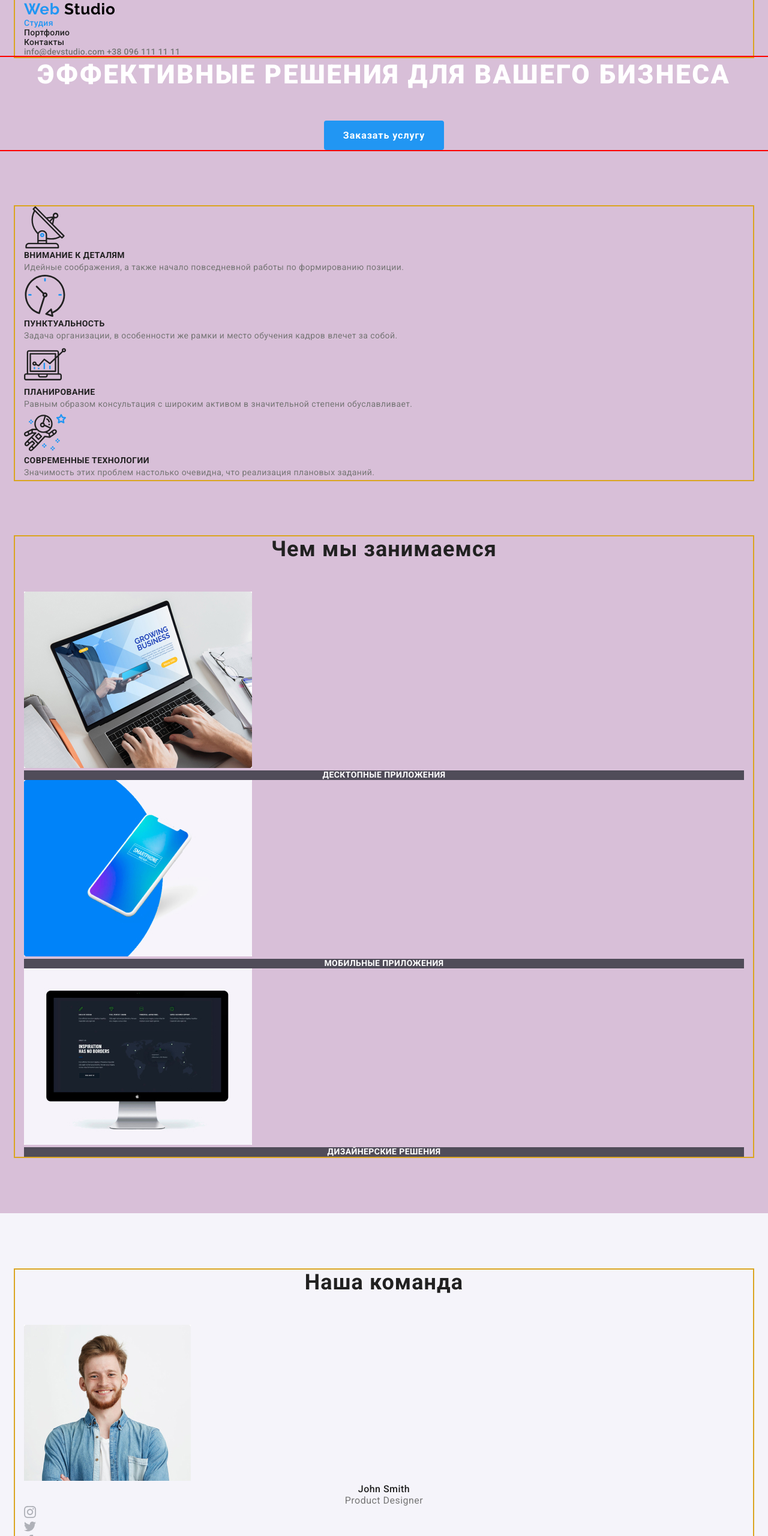
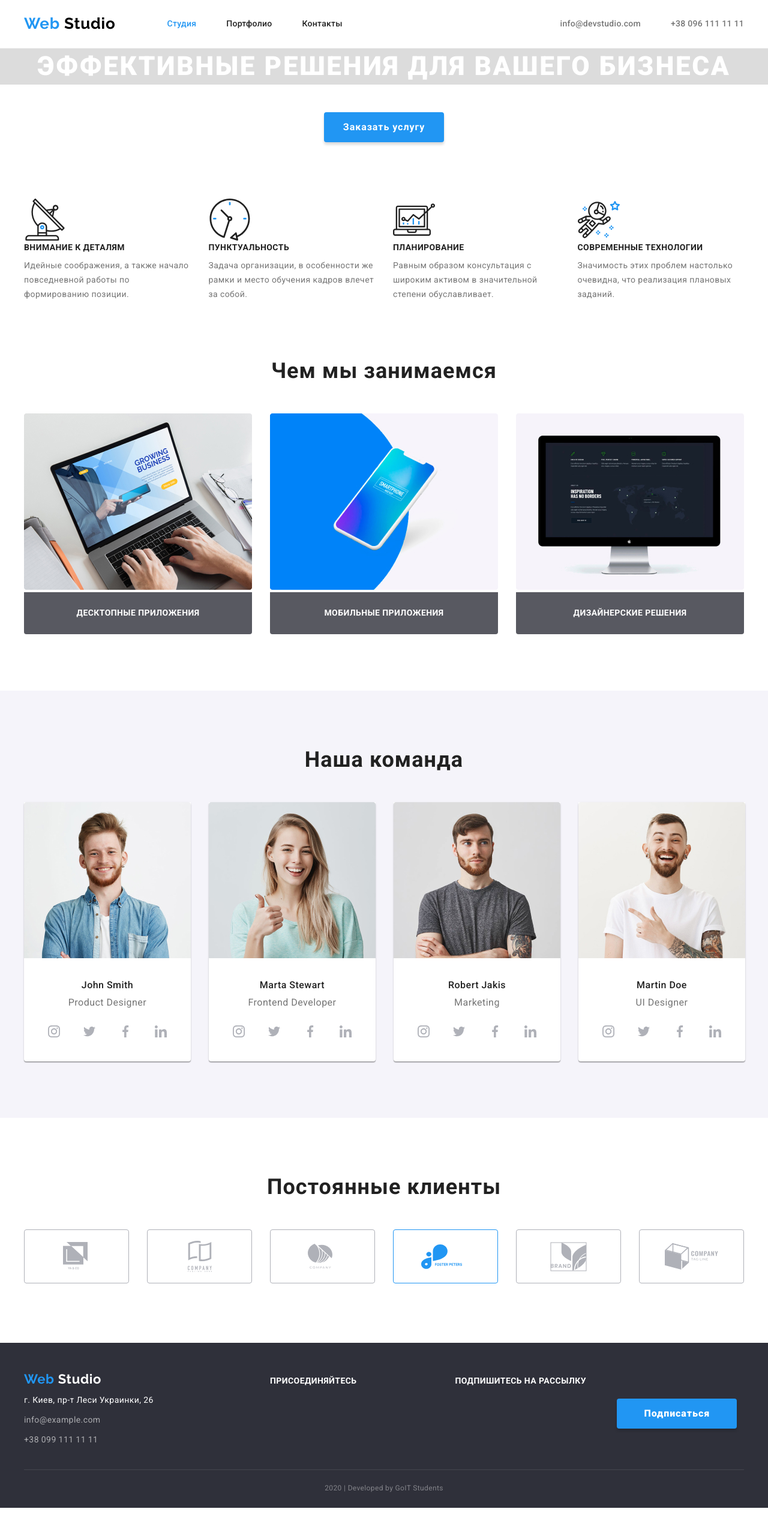
Before and after one commit to olena-kharchenko/goit-markup-hw-03, a plain HTML site: page index.html in a window 1280 px wide. Shown: the top 2560 px of the page at 60% size. After the commit the page ends 2513 px from the top, so only its background shows below. Drawn offline with nearby package versions, Linux system fonts and the light colour scheme.

Commit message:
Добавление блоков и флексов

```diff
--- a/css/styles.css
+++ b/css/styles.css
@@ -34,11 +34,10 @@ html {
 }
 
 body {
-  background-color: thistle;
+  background-color: var(--primary-white-color);
   color: var(--primary-text-color);
 
   font-family: Roboto, sans-serif;
-  margin: 0;
 }
 
 .container {
@@ -47,7 +46,7 @@ body {
   width: 1230px;
   padding-left: 15px;
   padding-right: 15px;
-  outline: 2px solid goldenrod;
+  /* outline: 2px solid goldenrod; */
 }
 
 h1,
@@ -65,8 +64,36 @@ p {
 }
 
 /* Site nav */
+header {
+  border-bottom: 1px solid #ececec;
+}
+
+.flex-header {
+  display: flex;
+  align-items: center;
+}
+
+.flex-nav {
+  display: flex;
+  align-items: center;
+}
+
+.mail-nav {
+  display: flex;
+  margin-left: auto;
+}
+
+.site-nav .item:not(:last-child),
+.mail-nav .link:not(:last-child) {
+  margin-right: 50px;
+}
 
 .logo {
+  display: block;
+  padding-top: 24px;
+  padding-bottom: 25px;
+  margin-right: 86px;
+
   color: var(--primary-black-color);
   text-decoration: none;
 
@@ -91,6 +118,10 @@ p {
 }
 
 .site-nav .link {
+  display: block;
+  padding-top: 32px;
+  padding-bottom: 32px;
+
   color: var(--title-text-color);
   text-decoration: none;
 }
@@ -105,6 +136,10 @@ p {
 }
 
 .contacts-nav .link {
+  display: block;
+  padding-top: 32px;
+  padding-bottom: 32px;
+
   color: inherit;
   text-decoration: none;
 }
@@ -118,11 +153,12 @@ p {
 .hero {
   text-align: center;
 
-  outline: 2px solid red;
+  /* outline: 2px solid red; */
 }
 
 .hero-title {
   color: var(--primary-white-color);
+  background-color: gainsboro;
 
   font-weight: 900;
   font-size: 44px;
@@ -138,12 +174,14 @@ p {
 
 .button {
   display: inline-block;
+
   border-radius: 4px;
   padding: 10px 32px;
   min-width: 200px;
 
   color: var(--primary-white-color);
   background-color: var(--accent-color);
+  box-shadow: 0px 4px 4px rgba(0, 0, 0, 0.15);
   text-decoration: none;
   text-align: center;
 
@@ -174,7 +212,21 @@ p {
 }
 
 /* Раздел Преимущества */
+.flex-features {
+  display: flex;
+}
+
+.flex-features .item {
+  width: 278px;
+}
+
+.flex-features .item:not(:last-child) {
+  margin-right: 30px;
+}
+
 .title.features {
+  margin-bottom: 10px;
+
   font-weight: 700;
   font-size: 14px;
   line-height: 1.14;
@@ -201,9 +253,25 @@ p {
 }
 
 /* текст в Чем мы занимаемся */
+.flex-apps {
+  display: flex;
+}
+
+.flex-apps .item {
+  width: 380px;
+}
+
+.flex-apps .item:not(:last-child) {
+  margin-right: 30px;
+}
+
 .subtitle {
+  padding-top: 27px;
+  padding-bottom: 27px;
+
   color: var(--primary-white-color);
   background-color: var(--bg-subtitle-color);
+  border-radius: 0px 0px 4px 4px;
 
   font-weight: 700;
   font-size: 14px;
@@ -213,8 +281,37 @@ p {
   text-transform: uppercase;
 }
 
-/* Имена нашей команды */
+/* Наша команда */
+.flex-command {
+  display: flex;
+}
+
+.flex-command .item {
+  padding-bottom: 36px;
+
+  width: 278px;
+  background-color: var(--primary-white-color);
+  box-shadow: 0px 2px 1px rgba(0, 0, 0, 0.2), 0px 1px 1px rgba(0, 0, 0, 0.14),
+    0px 1px 3px rgba(0, 0, 0, 0.12);
+  border-radius: 4px;
+}
+
+.flex-command .item:not(:last-child) {
+  margin-right: 30px;
+}
+
+.flex-social {
+  display: flex;
+  justify-content: space-evenly;
+}
+
+.photo {
+  margin-bottom: 30px;
+}
+
 .title.medium {
+  margin-bottom: 10px;
+
   font-weight: 500;
   font-size: 16px;
   line-height: 1.19;
@@ -224,9 +321,11 @@ p {
 
 /* Профессии нашей команды */
 .text-small {
+  margin-bottom: 29px;
+
   font-weight: 400;
   font-size: 16px;
-  line-height: 1, 19;
+  line-height: 1.19;
   text-align: center;
   letter-spacing: 0.03em;
 }
@@ -237,9 +336,39 @@ p {
   background-color: var(--bg-btn-fltr-color);
 }
 
+/* Постоянные клиенты*/
+
+.flex-company {
+  display: flex;
+}
+
+.flex-company .item {
+  width: 175px;
+}
+
+.flex-company .item:not(:last-child) {
+  margin-right: 30px;
+}
+
 /* Footer */
 
+.container.footer {
+  padding-bottom: 21px;
+}
+
+.flex-footer {
+  display: flex;
+  padding-top: 48px;
+
+  border-bottom: 1px solid rgba(255, 255, 255, 0.1);
+}
+
 .logo-footer {
+  padding-top: 0;
+  padding-bottom: 0;
+  margin-bottom: 10px;
+  margin-right: 281px;
+
   color: var(--primary-white-color);
 
   font-family: Raleway;
@@ -261,6 +390,11 @@ p {
   letter-spacing: 0.03em;
 }
 
+.address-nav .item {
+  display: inline-block;
+  margin-bottom: 9px;
+}
+
 .address-nav .link {
   color: var(--primary-white-color);
   text-decoration: none;
@@ -272,6 +406,9 @@ p {
 }
 
 .social .link {
+  margin-top: 8px;
+  margin-bottom: 21px;
+
   color: var(--primary-white-color);
 
   font-weight: 700;
@@ -282,13 +419,24 @@ p {
 }
 
 .button.subscription {
+  margin-left: 270px;
   font-weight: 900;
   font-size: 16px;
   line-height: 1.87;
   letter-spacing: 0.06em;
 }
 
+.flex-footer-address {
+  margin-bottom: 28px;
+}
+
+.slogan {
+  margin-right: 164px;
+}
+
 .author {
+  margin-top: 18px;
+
   color: var(--author-color);
 
   font-weight: 400;
@@ -299,11 +447,16 @@ p {
 }
 
 /* Portfolio */
+
 .btn-container {
+  display: flex;
   margin-bottom: 50px;
+  justify-content: center;
 }
 
 .btn-filter {
+  padding: 6px 22px;
+
   color: var(--title-text-color);
   background-color: var(--bg-btn-fltr-color);
 
@@ -313,6 +466,12 @@ p {
   line-height: 1.62;
   text-align: center;
   letter-spacing: 0.03em;
+  border: 0;
+  border-radius: 4px;
+}
+
+.btn-filter:not(:last-child) {
+  margin-right: 8px;
 }
 
 .btn-filter:hover,
@@ -321,13 +480,36 @@ p {
   background-color: var(--accent-color);
 }
 
+.flex-examples {
+  display: flex;
+  flex-wrap: wrap;
+  margin: -15px;
+}
+
+.flex-examples .item {
+  width: 380px;
+  margin: 15px;
+  padding-bottom: 20px;
+
+  background: var(--primary-white-color);
+  border: 1px solid #eeeeee;
+  border-radius: 5px;
+}
+
 .portfolio h2 {
+  margin-bottom: 4px;
+
   color: var(--title-text-color);
 
   font-weight: 700;
   font-size: 18px;
   line-height: 2;
   letter-spacing: 0.06em;
+  text-indent: 24px;
+}
+
+.sсreenshot {
+  margin-bottom: 20px;
 }
 
 .caption {
@@ -335,6 +517,7 @@ p {
   font-size: 16px;
   line-height: 1.87;
   letter-spacing: 0.03em;
+  text-indent: 24px;
 }
 
 .description {
@@ -344,6 +527,7 @@ p {
   font-size: 18px;
   line-height: 1.56;
   letter-spacing: 0.03em;
+  text-indent: 24px;
 }
 
 footer {
--- a/index.html
+++ b/index.html
@@ -8,24 +8,32 @@
       href="https://fonts.googleapis.com/css2?family=Raleway:wght@700&family=Roboto:wght@400;500;700;900&display=swap"
       rel="stylesheet"
     />
+    <link
+      rel="stylesheet"
+      href="https://cdnjs.cloudflare.com/ajax/libs/modern-normalize/0.6.0/modern-normalize.min.css"
+    />
     <link rel="stylesheet" href="./css/styles.css" />
   </head>
   <body>
     <!--Шапка сайта-->
     <header>
-      <div class="container">
-        <nav>
+      <div class="container flex-header">
+        <nav class="flex-nav">
           <a href="./index.html" class="logo"
             ><span class="accent">Web</span> Studio</a
           >
 
-          <ul class="site-nav list">
-            <li><a href="./index.html" class="link current">Студия</a></li>
-            <li><a href="./portfolio.html" class="link">Портфолио</a></li>
-            <li><a href="" class="link">Контакты</a></li>
+          <ul class="site-nav list flex-nav">
+            <li class="item">
+              <a href="./index.html" class="link current">Студия</a>
+            </li>
+            <li class="item">
+              <a href="./portfolio.html" class="link">Портфолио</a>
+            </li>
+            <li class="item"><a href="" class="link">Контакты</a></li>
           </ul>
         </nav>
-        <address class="contacts-nav">
+        <address class="contacts-nav mail-nav">
           <a href="mailto:info@devstudio.com" class="link"
             >info@devstudio.com</a
           >
@@ -47,8 +55,8 @@
         <div class="container">
           <!-- h2 потом скрыть!!! -->
           <h2 class="hidden">Преимущества</h2>
-          <ul class="list">
-            <li>
+          <ul class="list flex-features">
+            <li class="item">
               <a href=""
                 ><img
                   src="./images/antenna-1.svg"
@@ -62,7 +70,7 @@
                 формированию позиции.
               </p>
             </li>
-            <li>
+            <li class="item">
               <a href=""
                 ><img
                   src="./images/clock-1.svg"
@@ -76,7 +84,7 @@
                 кадров влечет за собой.
               </p>
             </li>
-            <li>
+            <li class="item">
               <a href=""
                 ><img
                   src="./images/diagram-1.svg"
@@ -90,7 +98,7 @@
                 степени обуславливает.
               </p>
             </li>
-            <li>
+            <li class="item">
               <a href=""
                 ><img
                   src="./images/astronaut-1.svg"
@@ -112,8 +120,8 @@
       <section class="section">
         <div class="container">
           <h2 class="title big">Чем мы занимаемся</h2>
-          <ul class="list">
-            <li>
+          <ul class="list flex-apps">
+            <li class="item">
               <a href=""
                 ><img
                   src="./images/desktop-applications.jpg"
@@ -122,7 +130,7 @@
               /></a>
               <h3 class="subtitle">Десктопные приложения</h3>
             </li>
-            <li>
+            <li class="item">
               <a href=""
                 ><img
                   src="./images/mobile-applications.jpg"
@@ -131,7 +139,7 @@
               /></a>
               <h3 class="subtitle">Мобильные приложения</h3>
             </li>
-            <li>
+            <li class="item">
               <a href=""
                 ><img
                   src="./images/desiner-solutions.jpg"
@@ -147,17 +155,18 @@
       <section class="section bg-highlighting">
         <div class="container">
           <h2 class="title big">Наша команда</h2>
-          <ul class="list">
+          <ul class="list flex-command">
             <!-- Джон Смит -->
-            <li>
+            <li class="item">
               <img
+                class="photo"
                 src="./images/john-smith-photo.jpg"
                 alt="Джон Смит"
                 width="278"
               />
               <h3 class="title medium">John Smith</h3>
               <p class="text-small">Product Designer</p>
-              <ul class="list">
+              <ul class="list flex-social">
                 <li>
                   <a href=""
                     ><img
@@ -193,15 +202,16 @@
               </ul>
             </li>
             <!-- Марта Стюарт -->
-            <li>
+            <li class="item">
               <img
+                class="photo"
                 src="./images/marta-stewart-photo.jpg"
                 alt="Марта Стюарт"
                 width="278"
               />
               <h3 class="title medium">Marta Stewart</h3>
               <p class="text-small">Frontend Developer</p>
-              <ul class="list">
+              <ul class="list flex-social">
                 <li>
                   <a href=""
                     ><img
@@ -237,15 +247,16 @@
               </ul>
             </li>
             <!-- Роберт Якис -->
-            <li>
+            <li class="item">
               <img
+                class="photo"
                 src="./images/robert-jakis-photo.jpg"
                 alt="Роберт Якис"
                 width="278"
               />
               <h3 class="title medium">Robert Jakis</h3>
               <p class="text-small">Marketing</p>
-              <ul class="list">
+              <ul class="list flex-social">
                 <li>
                   <a href=""
                     ><img
@@ -281,15 +292,16 @@
               </ul>
             </li>
             <!-- Мартин Доу -->
-            <li>
+            <li class="item">
               <img
+                class="photo"
                 src="./images/martin-doe-photo.jpg"
                 alt="Мартин Доу"
                 width="278"
               />
               <h3 class="title medium">Martin Doe</h3>
               <p class="text-small">UI Designer</p>
-              <ul class="list">
+              <ul class="list flex-social">
                 <li>
                   <a href=""
                     ><img
@@ -331,13 +343,13 @@
       <section class="section">
         <div class="container">
           <h2 class="title big">Постоянные клиенты</h2>
-          <ul class="list">
-            <li>
+          <ul class="list flex-company">
+            <li class="item">
               <a href=""
                 ><img src="./images/client-1.svg" alt="YA & CO" width="175"
               /></a>
             </li>
-            <li>
+            <li class="item">
               <a href=""
                 ><img
                   src="./images/client-2.svg"
@@ -345,12 +357,12 @@
                   width="175"
               /></a>
             </li>
-            <li>
+            <li class="item">
               <a href=""
                 ><img src="./images/client-3.svg" alt="Company" width="175"
               /></a>
             </li>
-            <li>
+            <li class="item">
               <a href=""
                 ><img
                   src="./images/client-4.svg"
@@ -358,12 +370,12 @@
                   width="175"
               /></a>
             </li>
-            <li>
+            <li class="item">
               <a href=""
                 ><img src="./images/client-5.svg" alt="Brand" width="175"
               /></a>
             </li>
-            <li>
+            <li class="item">
               <a href=""
                 ><img
                   src="./images/client-6.svg"
@@ -377,70 +389,72 @@
     </main>
     <!-- Футер -->
     <footer>
-      <div class="container">
-        <div>
-          <div>
+      <div class="container footer">
+        <div class="flex-footer">
+          <div class="flex-footer-address">
             <a href="./index.html" class="logo logo-footer">
               <span class="accent">Web</span> Studio
             </a>
             <address class="address-nav">
-              <a href="#" class="link">г. Киев, пр-т Леси Украинки, 26</a><br />
-              <a href="mailto:info@devstudio.com" class="transparent"
+              <a href="#" class="link item">г. Киев, пр-т Леси Украинки, 26</a
+              ><br />
+              <a href="mailto:info@devstudio.com" class="transparent item"
                 >info@example.com</a
               ><br />
-              <a href="tel:+380991111111" class="transparent"
+              <a href="tel:+380991111111" class="transparent item"
                 >+38 099 111 11 11</a
               ><br />
             </address>
           </div>
-          <div class="social">
+          <div class="social slogan">
             <p class="link">присоединяйтесь</p>
-            <ul class="list">
-              <li>
-                <a href=""
-                  ><img
+            <!-- <ul class="list flex-social">
+              <li class="item">
+                <a href="">
+                  <img
                     src="./images/ellipse.svg"
-                    alt="Ссылка на инстаграмм"
-                    width="44" /><img
+                    alt="Ссылка на линкедин"
+                    width="44" />
+                  <img
                     src="./images/instagram-logo.svg"
                     alt="Инстаграмм"
                     width="20"
                 /></a>
               </li>
-              <li>
+              <li class="item">
+                <a href="">
+                  <img
+                    src="./images/ellipse.svg"
+                    alt="Ссылка на линкедин"
+                    width="44" />
+                  <img src="./images/twitter-logo.svg" alt="Твиттер" width="20"
+                /></a>
+              </li>
+              <li class="item">
                 <a href=""
                   ><img
                     src="./images/ellipse.svg"
-                    alt="Ссылка на твиттер"
-                    width="44" /><img
-                    src="./images/twitter-logo.svg"
-                    alt="Твиттер"
-                    width="20"
-                /></a>
-              </li>
-              <li>
-                <a href=""
-                  ><img
-                    src="./images/ellipse.svg"
-                    alt="Ссылка на фейсбук"
-                    width="44" /><img
+                    alt="Ссылка на линкедин"
+                    width="44" />
+                  <img
                     src="./images/facebook-logo.svg"
                     alt="Фейсбук"
                     width="20"
                 /></a>
               </li>
-              <li>
-                <a href=""
-                  ><img
+              <li class="item">
+                <a href="">
+                  <img
                     src="./images/ellipse.svg"
                     alt="Ссылка на линкедин"
-                    width="44" /><img
+                    width="44" />
+                  <img
                     src="./images/linkedin-logo.svg"
                     alt="Линкедин"
                     width="20"
                 /></a>
               </li>
-            </ul>
+            </ul> -->
           </div>
           <div class="social">
             <p class="link">Подпишитесь на рассылку</p>
```
Also changed, not shown: portfolio.html (+103 -73 lines).
